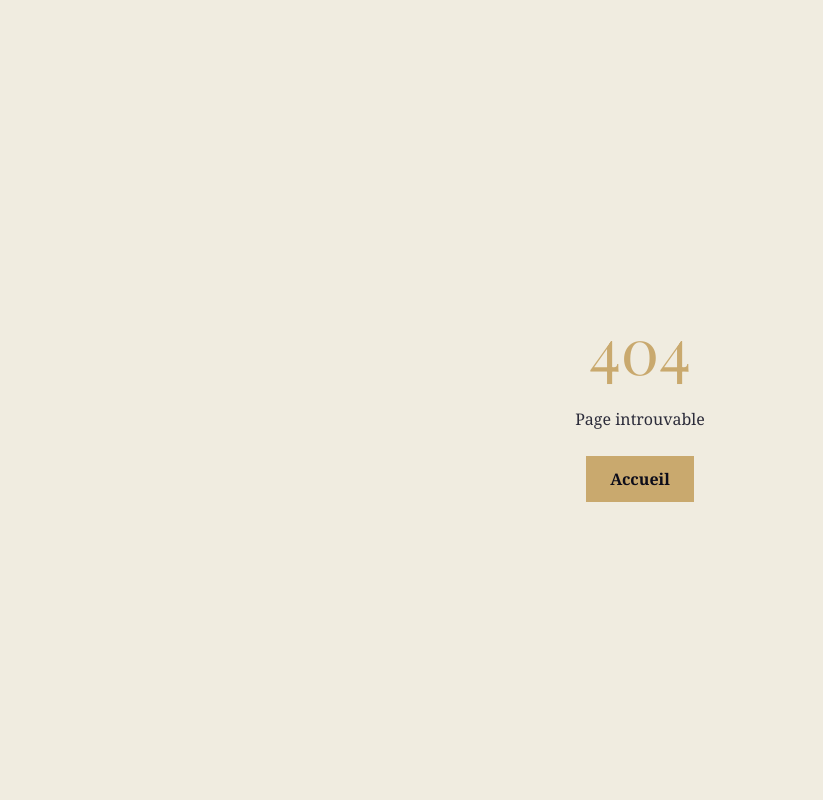
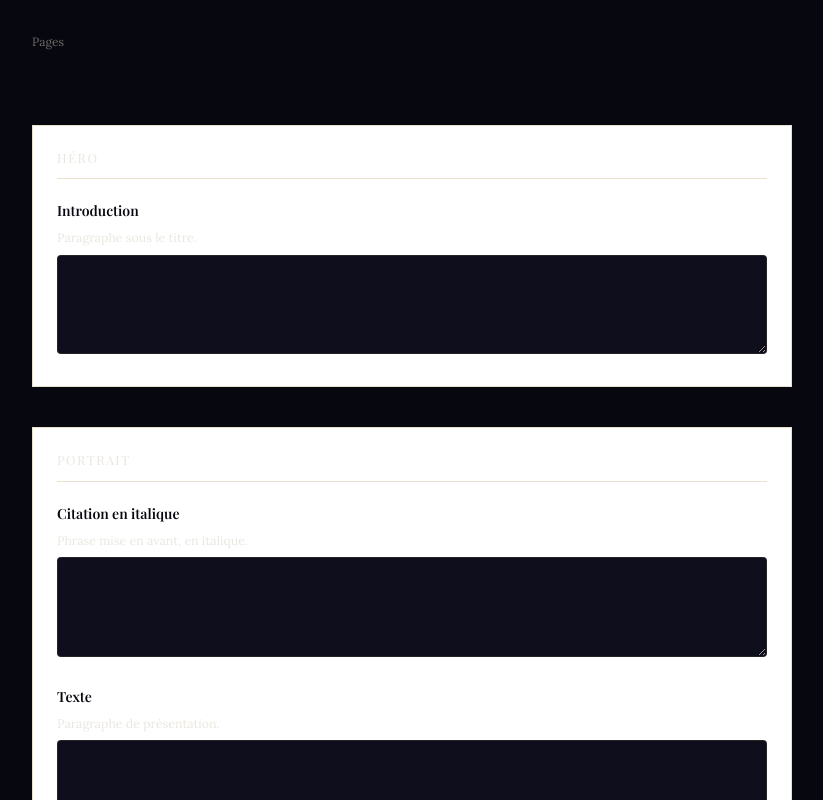
Before and after one commit to KernelPan1k/pascal, a Next.js app: page /panneau/pages/accueil in a window 1280 px wide. Before the commit this address had no page. Shown: the top 800 px of the page, without its empty margins (0-823 px from the left). Built offline with nearby package versions, Linux system fonts and the light colour scheme; no server answers; the database is empty.

Commit message:
harden admin security: obscure URL, brute-force protection and password policy

```diff
--- /dev/null
+++ b/src/app/panneau/pages/accueil/HomepageForm.tsx
@@ -0,0 +1,165 @@
+"use client";
+
+import { useState } from "react";
+
+interface Props {
+  settings: Record<string, string>;
+}
+
+const GROUPS = [
+  {
+    title: "Héro",
+    fields: [
+      { key: "home_intro", label: "Introduction", description: "Paragraphe sous le titre.", rows: 3 },
+    ],
+  },
+  {
+    title: "Portrait",
+    fields: [
+      { key: "home_portrait_quote", label: "Citation en italique", description: "Phrase mise en avant, en italique.", rows: 3 },
+      { key: "home_portrait_text", label: "Texte", description: "Paragraphe de présentation.", rows: 4 },
+    ],
+  },
+  {
+    title: "Trois univers",
+    fields: [
+      { key: "home_chanteur_text", label: "Le Chanteur", description: "Texte du bloc Chanteur.", rows: 4 },
+      { key: "home_dessinateur_text", label: "Le Dessinateur", description: "Texte du bloc Dessinateur.", rows: 4 },
+      { key: "home_poete_text", label: "Le Poète", description: "Texte du bloc Poète.", rows: 4 },
+    ],
+  },
+  {
+    title: "Besançon & alentours",
+    fields: [
+      { key: "home_region_quote", label: "Phrase en italique", description: "Citation mise en avant.", rows: 3 },
+      { key: "home_region_text", label: "Texte", description: "Paragraphe de la section région.", rows: 4 },
+    ],
+  },
+  {
+    title: "Appel à l'action",
+    fields: [
+      { key: "home_cta_title", label: "Titre", description: "Titre du bloc en bas de page.", rows: 1 },
+      { key: "home_cta_text", label: "Texte", description: "Paragraphe sous le titre.", rows: 3 },
+    ],
+  },
+];
+
+export default function HomepageForm({ settings: initialSettings }: Props) {
+  const [settings, setSettings] = useState(initialSettings);
+  const [saving, setSaving] = useState(false);
+  const [success, setSuccess] = useState(false);
+  const [error, setError] = useState("");
+
+  const handleSubmit = async (e: React.FormEvent) => {
+    e.preventDefault();
+    setSaving(true);
+    setError("");
+    setSuccess(false);
+
+    const res = await fetch("/api/settings", {
+      method: "PUT",
+      headers: { "Content-Type": "application/json" },
+      body: JSON.stringify(settings),
+    });
+
+    const data = await res.json();
+
+    if (!res.ok) {
+      setError(data.error || "Erreur lors de la sauvegarde.");
+      setSaving(false);
+      return;
+    }
+
+    setSuccess(true);
+    setSaving(false);
+  };
+
+  return (
+    <form onSubmit={handleSubmit} style={{ maxWidth: "760px" }}>
+      <div style={{ display: "grid", gap: "2.5rem" }}>
+        {GROUPS.map((group) => (
+          <div
+            key={group.title}
+            style={{
+              backgroundColor: "white",
+              border: "1px solid #e8e0cc",
+              padding: "1.5rem",
+            }}
+          >
+            <h2
+              style={{
+                fontFamily: "var(--font-display)",
+                fontSize: "0.8rem",
+                textTransform: "uppercase",
+                letterSpacing: "0.12em",
+                color: "var(--color-text-light)",
+                borderBottom: "1px solid #e8e0cc",
+                paddingBottom: "0.75rem",
+                marginBottom: "1.25rem",
+              }}
+            >
+              {group.title}
+            </h2>
+            <div style={{ display: "grid", gap: "1.25rem" }}>
+              {group.fields.map(({ key, label, description, rows }) => (
+                <div key={key}>
+                  <label
+                    htmlFor={key}
+                    style={{
+                      display: "block",
+                      fontSize: "0.875rem",
+                      fontFamily: "var(--font-display)",
+                      fontWeight: 600,
+                      color: "var(--color-midnight)",
+                      marginBottom: "0.25rem",
+                    }}
+                  >
+                    {label}
+                  </label>
+                  <p style={{ fontSize: "0.775rem", color: "var(--color-text-light)", marginBottom: "0.4rem" }}>
+                    {description}
+                  </p>
+                  {rows === 1 ? (
+                    <input
+                      id={key}
+                      type="text"
+                      value={settings[key] ?? ""}
+                      onChange={(e) => setSettings((s) => ({ ...s, [key]: e.target.value }))}
+                      className="form-input"
+                    />
+                  ) : (
+                    <textarea
+                      id={key}
+                      value={settings[key] ?? ""}
+                      onChange={(e) => setSettings((s) => ({ ...s, [key]: e.target.value }))}
+                      className="form-input"
+                      rows={rows}
+                      style={{ resize: "vertical" }}
+                    />
+                  )}
+                </div>
+              ))}
+            </div>
+          </div>
+        ))}
+
+        {error && (
+          <p style={{ color: "var(--color-burgundy)", fontSize: "0.875rem", padding: "0.625rem", backgroundColor: "rgba(124, 29, 63, 0.08)", border: "1px solid rgba(124, 29, 63, 0.2)" }}>
+            {error}
+          </p>
+        )}
+        {success && (
+          <p style={{ color: "#166534", fontSize: "0.875rem", padding: "0.625rem", backgroundColor: "rgba(34, 197, 94, 0.1)", border: "1px solid rgba(34, 197, 94, 0.3)" }}>
+            Modifications sauvegardées.
+          </p>
+        )}
+
+        <div>
+          <button type="submit" disabled={saving} className="btn-primary">
+            {saving ? "Sauvegarde…" : "Sauvegarder"}
+          </button>
+        </div>
+      </div>
+    </form>
+  );
+}
--- /dev/null
+++ b/src/app/panneau/pages/accueil/page.tsx
@@ -0,0 +1,42 @@
+import { prisma } from "@/lib/prisma";
+import HomepageForm from "./HomepageForm";
+
+export default async function AdminHomepagePage() {
+  const keys = [
+    "home_intro",
+    "home_portrait_quote",
+    "home_portrait_text",
+    "home_chanteur_text",
+    "home_dessinateur_text",
+    "home_poete_text",
+    "home_region_quote",
+    "home_region_text",
+    "home_cta_title",
+    "home_cta_text",
+  ];
+
+  const settings = await prisma.siteSettings.findMany({
+    where: { key: { in: keys } },
+  });
+  const settingsMap = Object.fromEntries(settings.map((s) => [s.key, s.value]));
+
+  return (
+    <div style={{ padding: "2rem" }}>
+      <div style={{ marginBottom: "2rem" }}>
+        <p style={{ fontSize: "0.75rem", color: "var(--color-text-light)", marginBottom: "0.25rem" }}>
+          Pages
+        </p>
+        <h1
+          style={{
+            fontFamily: "var(--font-display)",
+            fontSize: "1.75rem",
+            color: "var(--color-midnight)",
+          }}
+        >
+          Page d&apos;accueil
+        </h1>
+      </div>
+      <HomepageForm settings={settingsMap} />
+    </div>
+  );
+}
--- /dev/null
+++ b/src/components/public/AdminBar.tsx
@@ -0,0 +1,38 @@
+import { auth } from "@/lib/auth";
+import Link from "next/link";
+
+export default async function AdminBar() {
+  const session = await auth();
+  if (!session?.user) return null;
+
+  return (
+    <div
+      style={{
+        backgroundColor: "var(--color-midnight)",
+        borderBottom: "1px solid rgba(201, 169, 110, 0.2)",
+        padding: "0.4rem 1.5rem",
+        display: "flex",
+        alignItems: "center",
+        justifyContent: "space-between",
+        fontSize: "0.75rem",
+        fontFamily: "var(--font-display)",
+        letterSpacing: "0.06em",
+      }}
+    >
+      <span style={{ color: "rgba(240, 236, 224, 0.4)", textTransform: "uppercase" }}>
+        Mode prévisualisation — {session.user.name || session.user.email}
+      </span>
+      <Link
+        href="/panneau"
+        style={{
+          color: "var(--color-gold)",
+          textDecoration: "none",
+          textTransform: "uppercase",
+          letterSpacing: "0.08em",
+        }}
+      >
+        ← Administration
+      </Link>
+    </div>
+  );
+}
--- /dev/null
+++ b/src/utils/password.ts
@@ -0,0 +1,17 @@
+export interface PasswordRule {
+  label: string;
+  test: (pwd: string) => boolean;
+}
+
+export const PASSWORD_RULES: PasswordRule[] = [
+  { label: "10 caractères minimum", test: (p) => p.length >= 10 },
+  { label: "Une majuscule", test: (p) => /[A-Z]/.test(p) },
+  { label: "Une minuscule", test: (p) => /[a-z]/.test(p) },
+  { label: "Un chiffre", test: (p) => /[0-9]/.test(p) },
+  { label: "Un caractère spécial (!@#$%^&*...)", test: (p) => /[^A-Za-z0-9]/.test(p) },
+];
+
+export function validatePassword(password: string): { valid: boolean; errors: string[] } {
+  const errors = PASSWORD_RULES.filter((r) => !r.test(password)).map((r) => r.label);
+  return { valid: errors.length === 0, errors };
+}
```
